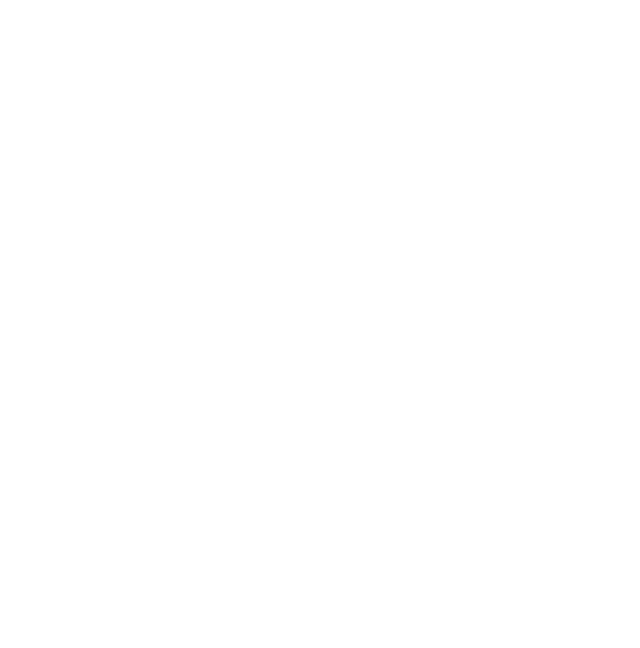
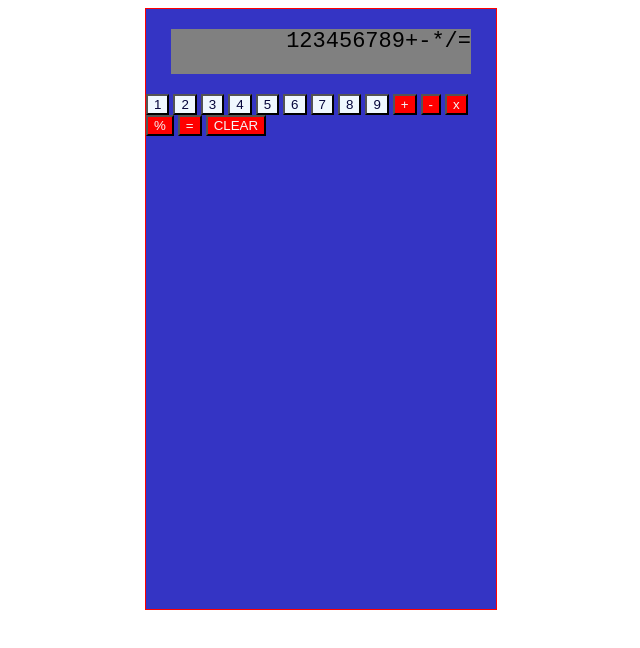
Before and after one commit to Snack-Time/calc, a plain HTML site: page index.html in a window 1280 px wide. Shown: the whole page, without its empty margins (319-959 px from the left). Drawn offline with Linux system fonts and the light colour scheme.

Commit message:
put in buttons and some css styling

```diff
--- a/index.html
+++ b/index.html
@@ -6,9 +6,37 @@
     <meta name="viewport" content="width=device-width, initial-scale=1.0">
     <link rel="stylesheet" href="styles.css">
     <script src="script.js" defer></script>
-    <title>Document</title>
+    <title>Calculator</title>
 </head>
 <body>
+    <div id="calculator-container">
+        <div id="display-container">
+            <div id="oldOperandDisplay">
+                <p class="text-display" id="oldOperand"></p>
+            </div>
+
+            <div id="currentOperandDisplay">
+                <p class="text-display" id="newOperand">123456789+-*/=</p>
+            </div>
+        </div>
+        <div id="button-container">
+            <button class="num-button" value="1">1</button>
+            <button class="num-button" value="2">2</button>
+            <button class="num-button" value="3">3</button>
+            <button class="num-button" value="4">4</button>
+            <button class="num-button" value="5">5</button>
+            <button class="num-button" value="6">6</button>
+            <button class="num-button" value="7">7</button>
+            <button class="num-button" value="8">8</button>
+            <button class="num-button" value="9">9</button>
+            <button class="operator-button" value="+">+</button>
+            <button class="operator-button" value="-">-</button>
+            <button class="operator-button" value="*">x</button>
+            <button class="operator-button" value="%">%</button>
+            <button class="operator-button" value="=">=</button>
+            <button class="operator-button" value="CLEAR">CLEAR</button>
+        </div>
+    </div>
 
 </body>
 </html>
--- a/script.js
+++ b/script.js
@@ -1,3 +1,23 @@
+function operate(operator, numOne, numTwo) {
+    switch (operator) {
+        case '+':
+            add(numOne, numTwo);
+            return;
+        case '-':
+            subtract(numOne, numTwo);
+            return;
+        case '*':
+            multiply(numOne, numTwo);
+            return;
+        case '%':
+            if (b === 0) {
+                return null; }
+            else {
+                return divide(numOne, numTwo)};
+            }
+
+}
+
 function add(x, y) {
     return x + y;
 };
--- a/styles.css
+++ b/styles.css
@@ -0,0 +1,50 @@
+body {
+    display: flex;
+    align-items: center;
+    justify-content: center;
+}
+
+div#display-container {
+    height: 7.5%;
+    width: 300px;
+    background-color: grey;
+    margin-top: 20px;
+    margin-bottom: 20px;
+}
+
+
+
+p.text-display {
+    font-family: OCR A Std, monospace;
+    text-align: right;
+}
+
+p#oldOperand {
+    font-size: small;
+    margin: 0%;
+}
+
+p#newOperand {
+    font-size: 22px;
+    margin-top: 0%;
+}
+
+div#calculator-container {
+    display: flex;
+    flex-direction: column;
+    align-items: center;
+    height: 600px;
+    width: 350px;
+    background-color: rgb(52, 52, 196);
+    border: solid 1px red;
+}
+
+button.num-button {
+    background-color: aliceblue;
+    color: rgb(5, 5, 58);
+}
+
+button.operator-button {
+    background-color: red;
+    color: whitesmoke;
+}
```
